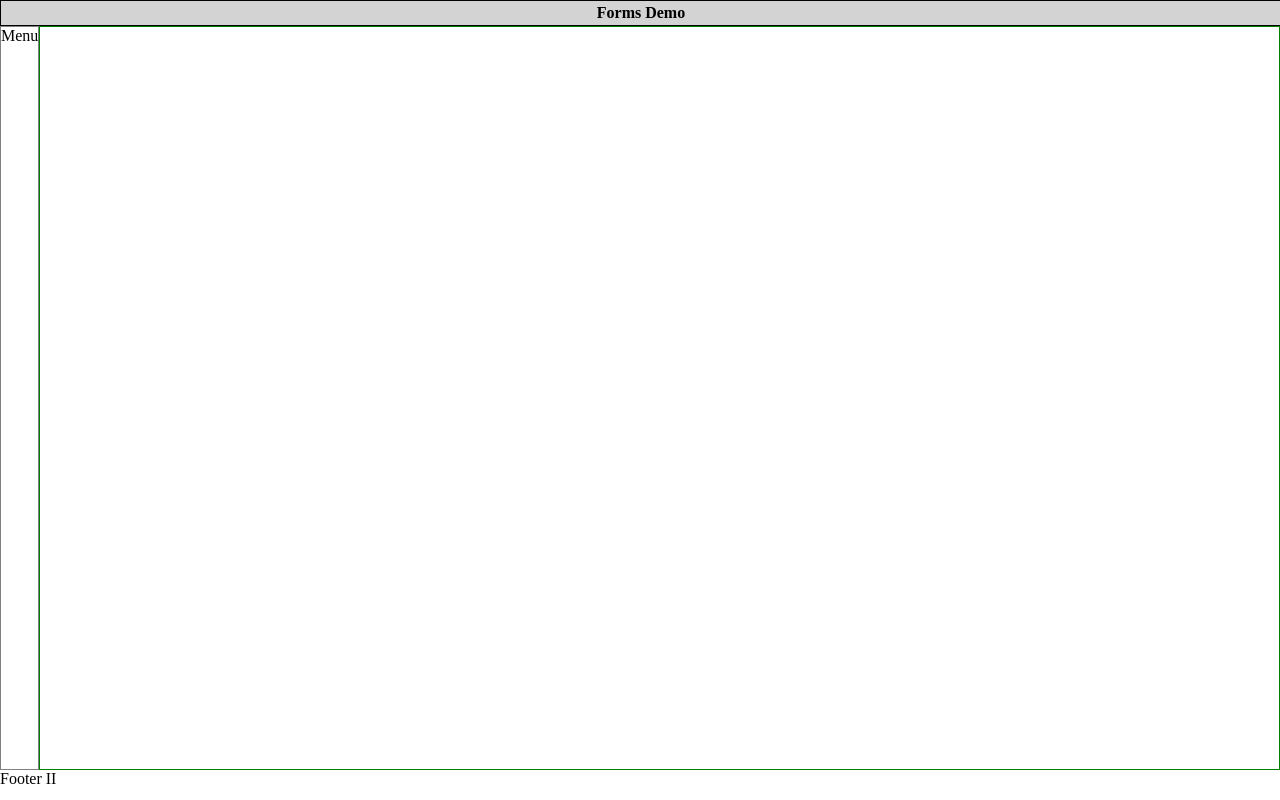
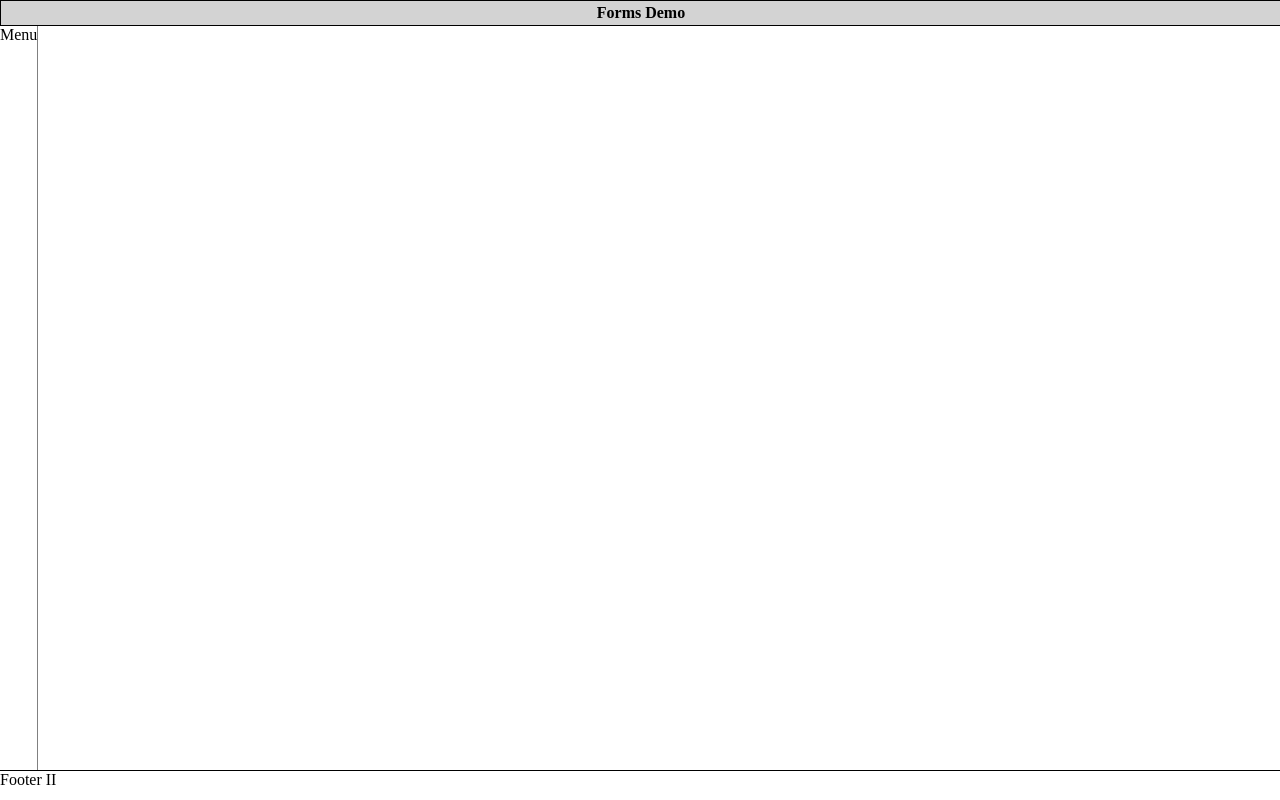
Before and after one commit to ahoeffner/forms42test, a website built with webpack: page index.html in a window 1280 px wide. Built offline with nearby package versions, Linux system fonts and the light colour scheme; what forms42core would draw is missing.

Commit message:
Update styles.css

```diff
--- a/styles.css
+++ b/styles.css
@@ -27,17 +27,20 @@ html, body
 {
     height: 32px;
     display: block;
+    border-top: 1px solid black;
 }
 
 .page-left
 {
-    border: 1px solid gray;
+    border-right: 1px solid gray;
 }
 
+/*
 .page-right
 {
-    border: 1px solid green;
+    background-color: whitesmoke;
 }
+*/
 
 .canvas
 {
```
